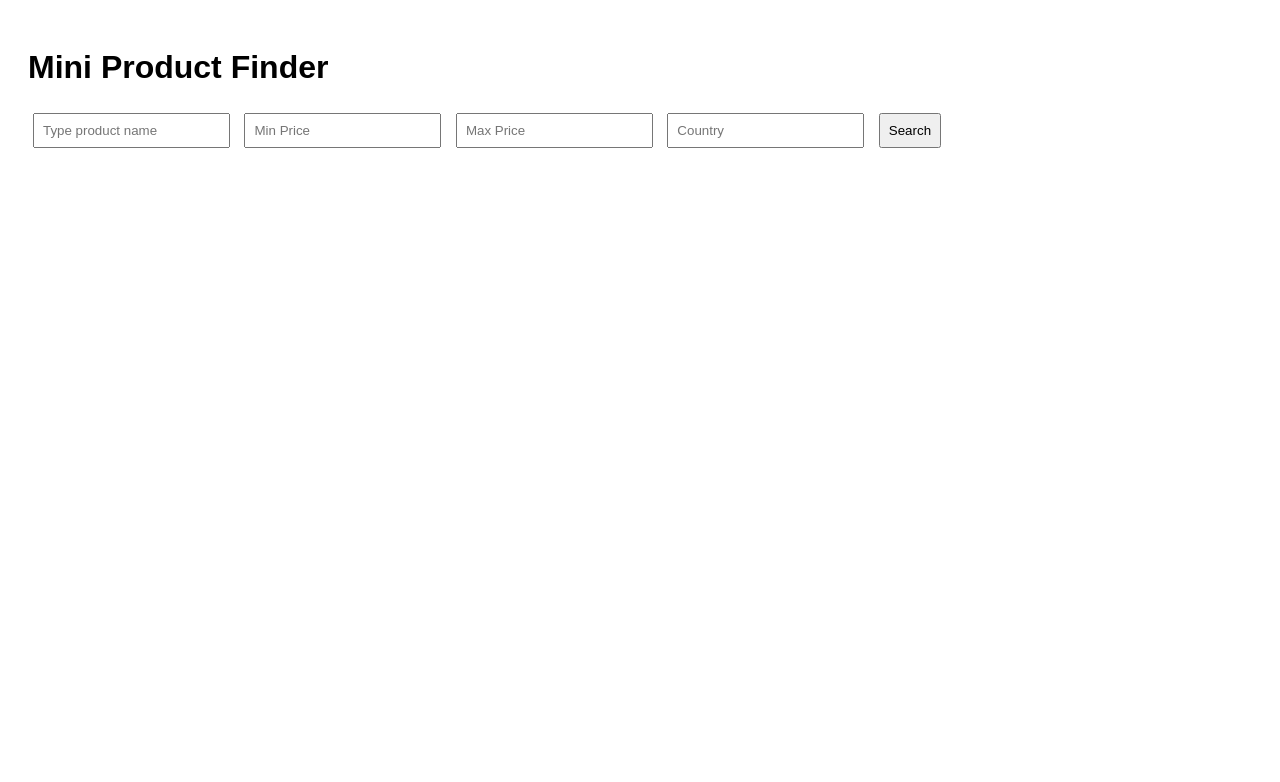
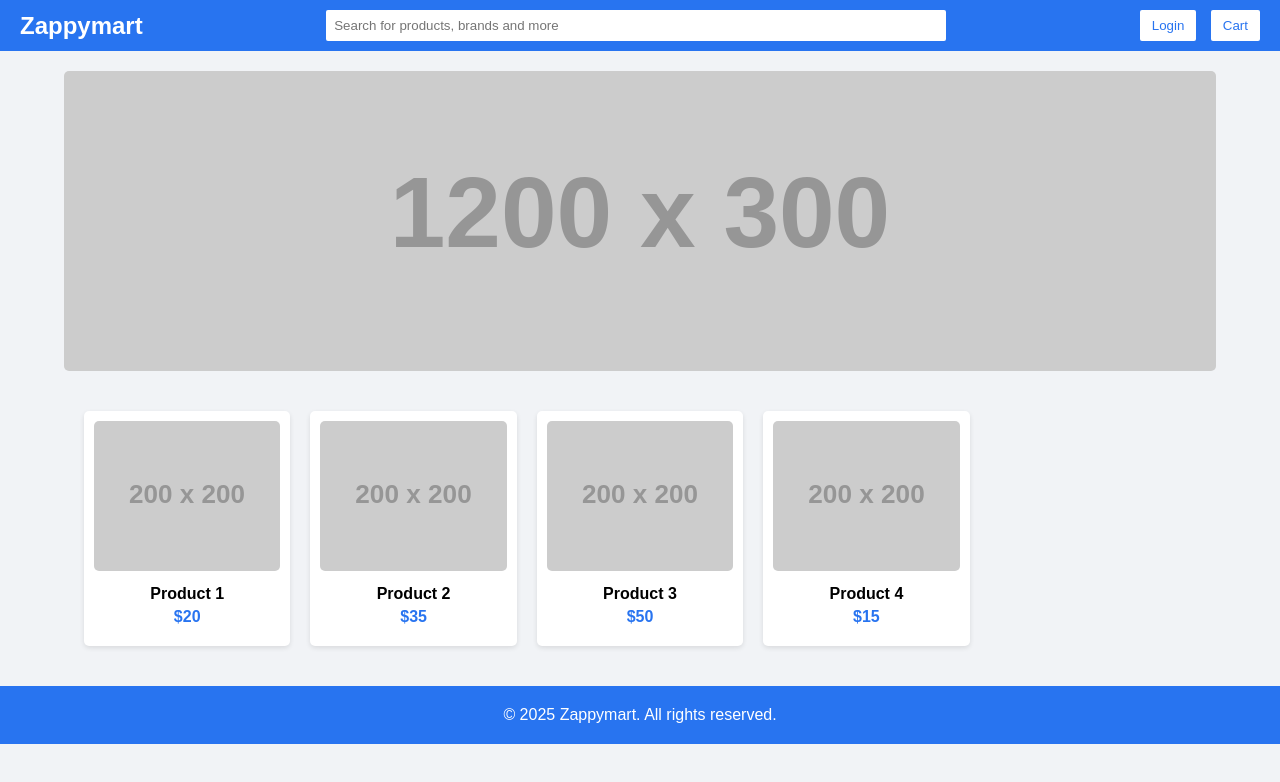
Before and after one commit to amjithnaseeb-cell/zappymart, a plain HTML site: page index.html in a window 1280 px wide. Drawn offline with Linux system fonts and the light colour scheme; placeholder pictures from the web are drawn by us.

Commit message:
index.html
add a website

```diff
--- a/index.html
+++ b/index.html
@@ -1,63 +1,159 @@
- <!DOCTYPE html>
-<html>
+<!DOCTYPE html>
+<html lang="en">
 <head>
-  <title>Zappy Mart</title>
+  <meta charset="UTF-8">
+  <meta name="viewport" content="width=device-width, initial-scale=1.0">
+  <title>Zappymart</title>
   <style>
-    body { font-family: Arial; padding: 20px; }
-    input, button { padding: 8px; margin: 5px; }
-    .product { border: 1px solid #ddd; padding: 10px; margin: 10px 0; }
-  </style>
-</head>
+    /* Reset some default styles */
+    * {
+      box-sizing: border-box;
+      margin: 0;
+      padding: 0;
+      font-family: Arial, sans-serif;
+    }
 
-  <title>Mini Product Finder</title>
-  <style>
-    body { font-family: Arial; padding: 20px; }
-    input, button { padding: 8px; margin: 5px; }
-    .product { border: 1px solid #ddd; padding: 10px; margin: 10px 0; }
+    body {
+      background-color: #f1f3f6; /* Flipkart-like light gray background */
+    }
+
+    /* Header / Navbar */
+    .navbar {
+      display: flex;
+      justify-content: space-between;
+      align-items: center;
+      background-color: #2874f0; /* Flipkart blue */
+      color: white;
+      padding: 10px 20px;
+    }
+
+    .navbar .logo {
+      font-size: 24px;
+      font-weight: bold;
+    }
+
+    .navbar input[type="text"] {
+      width: 50%;
+      padding: 8px;
+      border-radius: 2px;
+      border: none;
+    }
+
+    .navbar .nav-buttons button {
+      background-color: #fff;
+      color: #2874f0;
+      border: none;
+      padding: 8px 12px;
+      margin-left: 10px;
+      border-radius: 2px;
+      cursor: pointer;
+    }
+
+    /* Banner */
+    .banner {
+      margin: 20px auto;
+      width: 90%;
+      height: 300px;
+      background-image: url('https://via.placeholder.com/1200x300.png?text=Banner');
+      background-size: cover;
+      background-position: center;
+      border-radius: 5px;
+    }
+
+    /* Product Grid */
+    .products {
+      display: grid;
+      grid-template-columns: repeat(auto-fill, minmax(200px, 1fr));
+      gap: 20px;
+      padding: 20px;
+      width: 90%;
+      margin: auto;
+    }
+
+    .product-card {
+      background-color: white;
+      border-radius: 5px;
+      padding: 10px;
+      text-align: center;
+      box-shadow: 0 2px 5px rgba(0,0,0,0.1);
+      transition: transform 0.2s;
+    }
+
+    .product-card:hover {
+      transform: translateY(-5px);
+    }
+
+    .product-card img {
+      width: 100%;
+      height: 150px;
+      object-fit: cover;
+      border-radius: 5px;
+    }
+
+    .product-card h3 {
+      margin: 10px 0 5px 0;
+      font-size: 16px;
+    }
+
+    .product-card p {
+      color: #2874f0;
+      font-weight: bold;
+      margin-bottom: 10px;
+    }
+
+    /* Footer */
+    .footer {
+      text-align: center;
+      padding: 20px;
+      background-color: #2874f0;
+      color: white;
+      margin-top: 20px;
+    }
   </style>
 </head>
 <body>
-  <h1>Mini Product Finder</h1>
-  <input id="search" placeholder="Type product name" />
-  <input id="minPrice" placeholder="Min Price" type="number"/>
-  <input id="maxPrice" placeholder="Max Price" type="number"/>
-  <input id="location" placeholder="Country" />
-  <button onclick="search()">Search</button>
-  <div id="results"></div>
 
-  <script>
-    const mockProducts = [
-      {title:"Phone X", price:300, seller:"Amazon", url:"https://example.com", country:"USA"},
-      {title:"Phone X", price:280, seller:"eBay", url:"https://example.com", country:"UK"},
-      {title:"Laptop Z", price:700, seller:"AliExpress", url:"https://example.com", country:"China"}
-    ];
+  <!-- Navbar -->
+  <div class="navbar">
+    <div class="logo">Zappymart</div>
+    <input type="text" placeholder="Search for products, brands and more">
+    <div class="nav-buttons">
+      <button>Login</button>
+      <button>Cart</button>
+    </div>
+  </div>
 
-    function search() {
-      const q = document.getElementById("search").value.toLowerCase();
-      const min = parseFloat(document.getElementById("minPrice").value) || 0;
-      const max = parseFloat(document.getElementById("maxPrice").value) || Infinity;
-      const loc = document.getElementById("location").value.toLowerCase();
-      const results = mockProducts.filter(p =>
-        p.title.toLowerCase().includes(q) &&
-        p.price >= min &&
-        p.price <= max &&
-        (loc === "" || p.country.toLowerCase() === loc)
-      );
-      const resultsDiv = document.getElementById("results");
-      resultsDiv.innerHTML = results.map(p => `
-        <div class="product">
-          <strong>${p.title}</strong><br>
-          Price: ${p.price} USD<br>
-          Seller: ${p.seller}<br>
-          Country: ${p.country}<br>
-          <a href="${p.url}" target="_blank">Go to seller</a>
-        </div>
-      `).join('');
-    }
-  </script>
+  <!-- Banner -->
+  <div class="banner"></div>
+
+  <!-- Product Grid -->
+  <div class="products">
+    <div class="product-card">
+      <img src="https://via.placeholder.com/200.png?text=Product+1" alt="Product 1">
+      <h3>Product 1</h3>
+      <p>$20</p>
+    </div>
+    <div class="product-card">
+      <img src="https://via.placeholder.com/200.png?text=Product+2" alt="Product 2">
+      <h3>Product 2</h3>
+      <p>$35</p>
+    </div>
+    <div class="product-card">
+      <img src="https://via.placeholder.com/200.png?text=Product+3" alt="Product 3">
+      <h3>Product 3</h3>
+      <p>$50</p>
+    </div>
+    <div class="product-card">
+      <img src="https://via.placeholder.com/200.png?text=Product+4" alt="Product 4">
+      <h3>Product 4</h3>
+      <p>$15</p>
+    </div>
+  </div>
+
+  <!-- Footer -->
+  <div class="footer">
+    &copy; 2025 Zappymart. All rights reserved.
+  </div>
+
 </body>
 </html>
-
-<head>
-  <title>Zappy Mart</title>
-</head>
```
